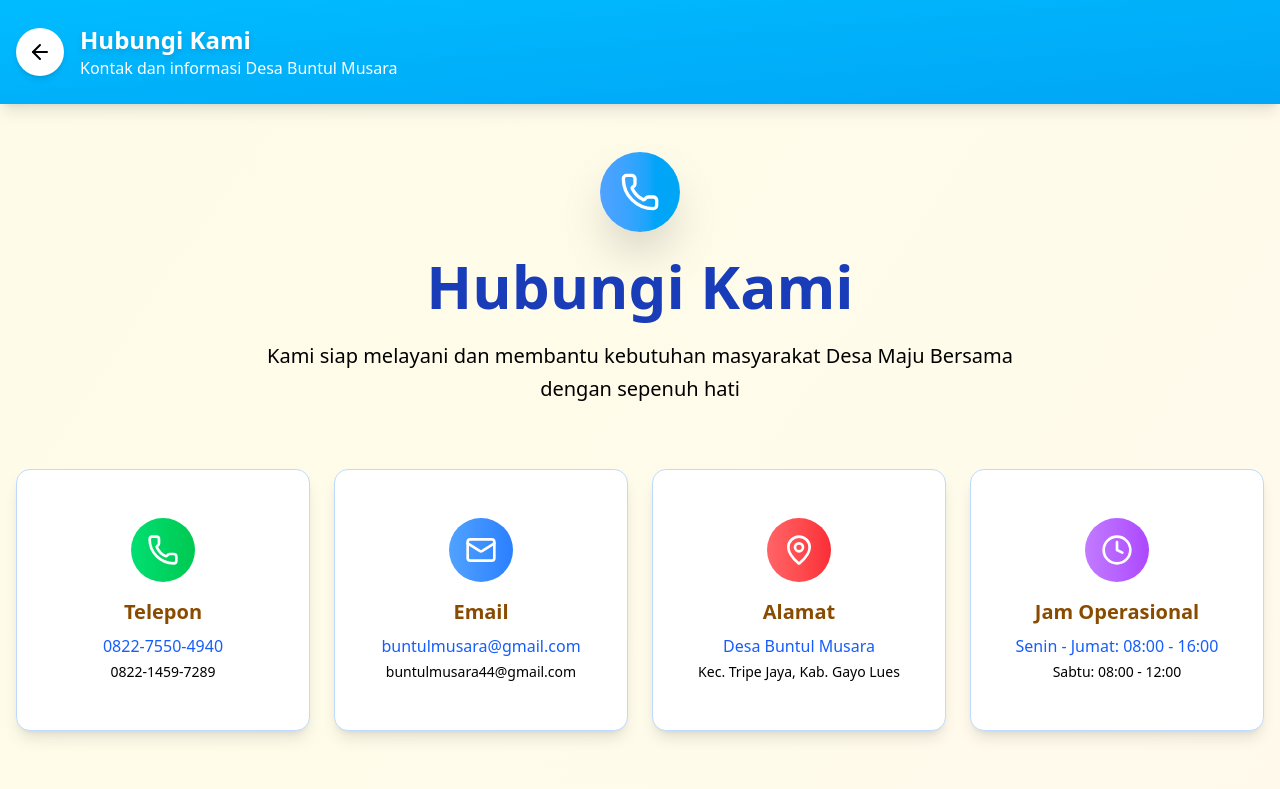
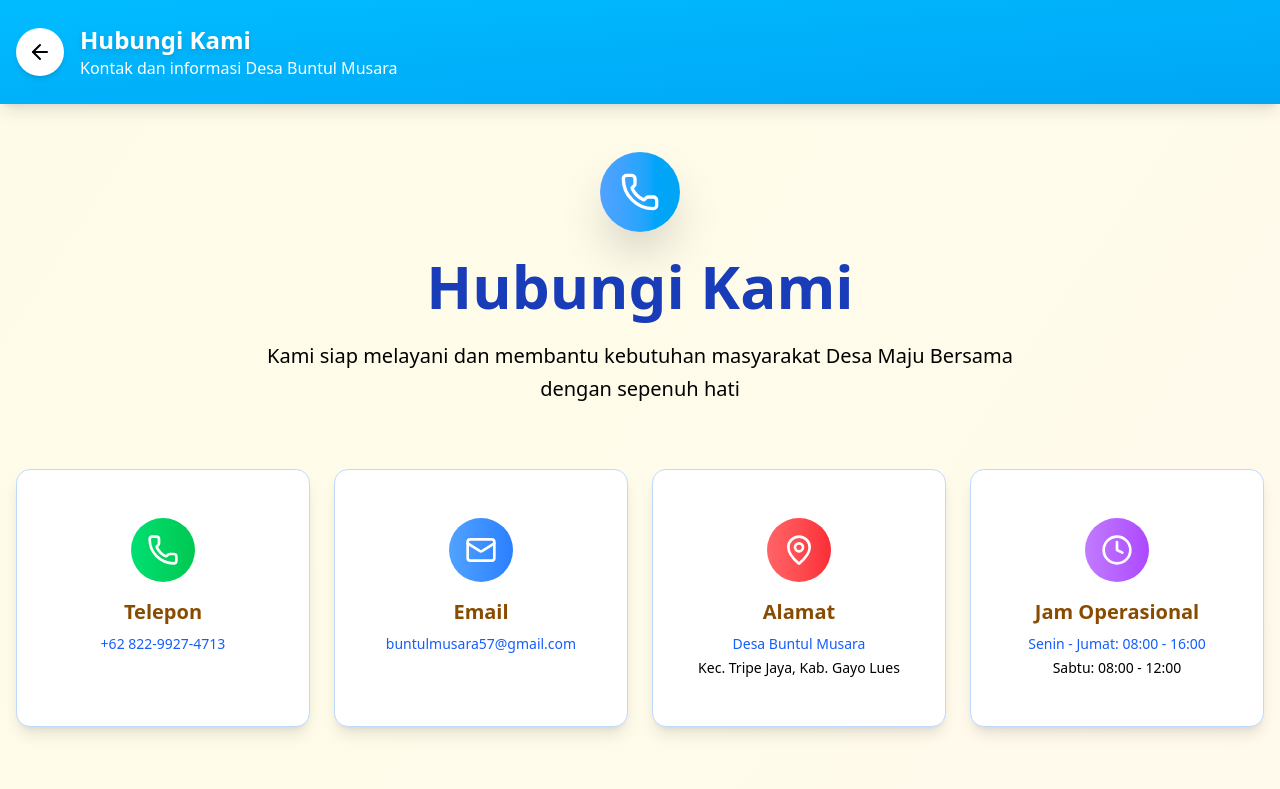
Before and after one commit to KevinMarpaung/webdesa-Buntul-Musara, a Next.js app: page /kontak in a window 1280 px wide. Shown: the top 789 px of the page. Built offline with nearby package versions, Linux system fonts and the light colour scheme.

Commit message:
add fitur

```diff
--- a/app/kontak/page.tsx
+++ b/app/kontak/page.tsx
@@ -52,15 +52,13 @@ export default function KontakPage() {
     {
       icon: Phone,
       title: "Telepon",
-      info: "0822-7550-4940",
-      detail: "0822-1459-7289",
+      info: "+62 822-9927-4713",
       color: "from-green-400 to-green-500",
     },
     {
       icon: Mail,
       title: "Email",
-      info: "buntulmusara@gmail.com",
-      detail: "buntulmusara44@gmail.com",
+      info: "buntulmusara57@gmail.com",
       color: "from-blue-400 to-blue-500",
     },
     {
@@ -137,7 +135,9 @@ export default function KontakPage() {
                   <h3 className="text-xl font-bold text-yellow-800 mb-2">
                     {item.title}
                   </h3>
-                  <p className="text-blue-600 font-medium mb-1">{item.info}</p>
+                  <p className="text-sm text-blue-600 font-medium mb-1">
+                    {item.info}
+                  </p>
                   <p className="text-black text-sm">{item.detail}</p>
                 </CardContent>
               </Card>
```
